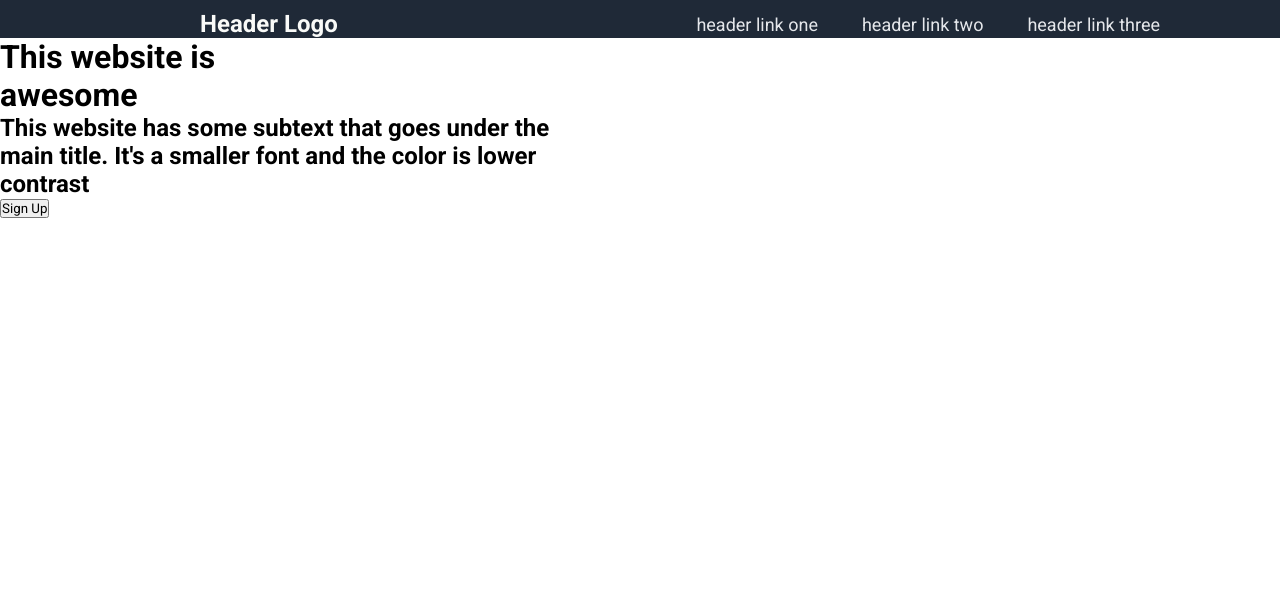
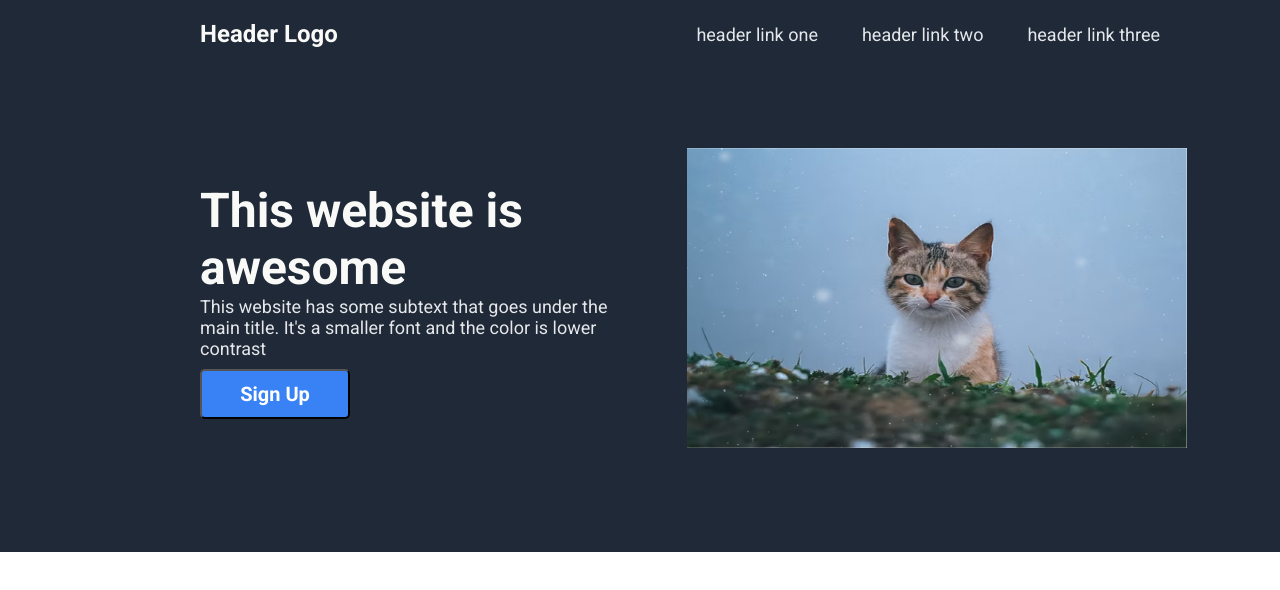
Before and after one commit to bilal7779/Landing-page, a plain HTML site: page file.html in a window 1280 px wide. Drawn offline with Linux system fonts and the light colour scheme.

Commit message:
Starting with information section

```diff
--- a/Styles.css
+++ b/Styles.css
@@ -1,6 +1,7 @@
 @import url('https://fonts.googleapis.com/css2?family=Roboto:ital,wght@0,100;0,300;0,400;0,500;0,700;0,900;1,100;1,300;1,400;1,500;1,700;1,900&display=swap');
 
 *{
+
     padding: 0;
     margin: 0;
     font-family: "Roboto", sans-serif;
@@ -19,11 +20,13 @@
     font-weight: bolder;
     color: #F9FAF8;
     margin-left: 200px;
+    padding-top: 10px;
 }
 
 .links{
     list-style-type: none;
     margin-right: 100px;
+    padding-top: 10px;
 }
 
 li{
@@ -38,3 +41,51 @@ a{
     font-size: 18px;
     color: #E5E7EB;
 }
+
+.main{
+    display: flex;
+    flex-direction: space-between;
+    align-items: center;
+    padding-top: 100px;
+    background-color: #1F2937 ;
+    padding-bottom: 100px;
+}
+
+.hero{
+    margin-left: 200px;
+}
+
+.hero h1{
+    font-size: 48px;
+    font-weight: bolder;
+    color: #F9FAF8;
+}
+.hero h2{
+    font-size: 18px;
+    color: #E5E7EB;
+    font-weight:400;
+}
+.image{
+   padding-left: 80px;
+   display: inline-block;
+   border: none;
+   width: auto;
+   height: auto;
+}
+img{
+    width: 500px;
+    height: 300px;
+}
+
+.hero button{
+    width: 150px;
+    height: 50px;
+    text-align: center;
+    font-size: 20px;
+    font-weight: bold;
+    padding: 10px 20px;
+    color: white;
+    background-color: #3882F6;
+    border-radius: 5px;
+    margin-top: 10px;
+}
--- a/file.html
+++ b/file.html
@@ -21,11 +21,14 @@
         <div class="hero">
             <h1>This website is <br> awesome</h1>
             <h2>This website has some subtext that goes under the <br> main title. It's a smaller font and the color is lower <br> contrast</h2>
-            <button>Sign Up</button>
+            <button>Sign Up</button></div>
         <div class="image">
-            <img src="" alt="">
+            <img src="images/image-classification-input.jpeg" alt="a beautiful cat in a garden">
         </div>
         </div>
     </div>
+    <div class="information">
+
+    </div>
 </body>
 </html>
```
